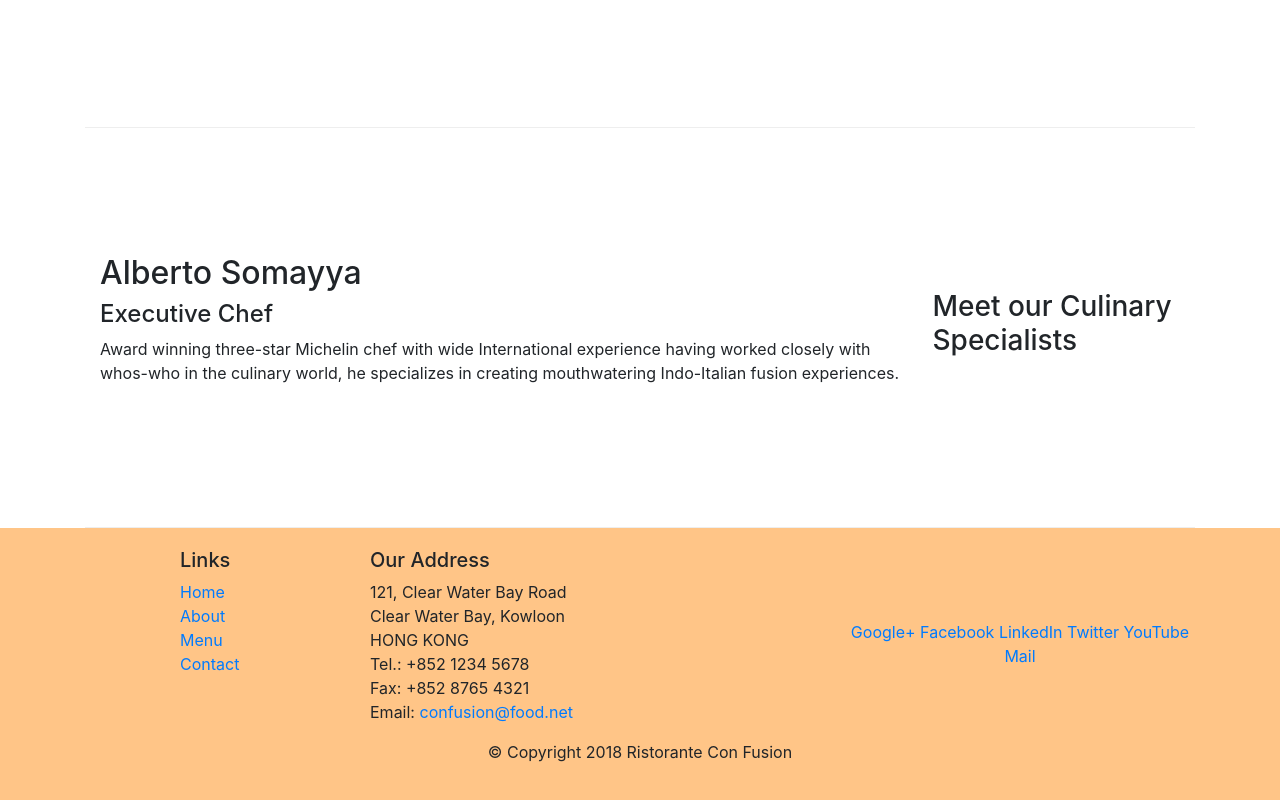
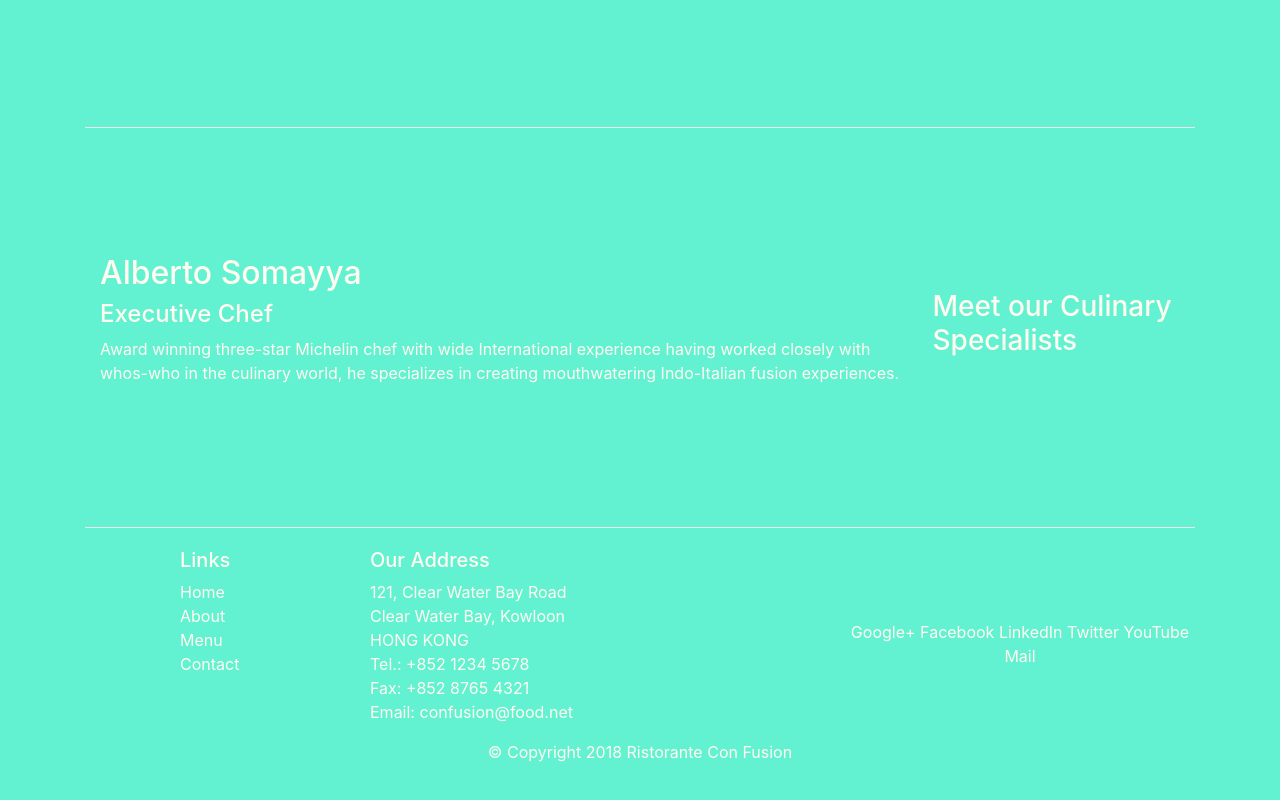
Before and after one commit to Ravgupta20/cousera_bootstrap1, a website: page index.html in a window 1280 px wide. Shown: the part 956-1756 px from the top of the page. Drawn offline with nearby package versions, Linux system fonts and the light colour scheme.

Commit message:
Added coloring.

```diff
--- a/css/styles.css
+++ b/css/styles.css
@@ -8,18 +8,21 @@
 	padding: 50px 0px 50px 0px;
 	border-bottom: 1px ridge;
 	min-height: 400px;
+	background-color: #63f2d1;
+	color: floralwhite;
 }
 
 .footer {
-	background-color: #ffc587;
 	margin: 0px auto;
 	padding: 20px 0px 20px 0px;
+	background-color: #63f2d1;
+	color: floralwhite;
 }
 
 .jumbotron {
 	padding: 70px 30px 70px 30px;
 	margin: 0px auto;
-	background-color: #bdf2ff;
+	background-color: #ffcac4;
 	color: floralwhite;
 }
 
@@ -28,3 +31,12 @@
 	margin: 0px;
 	color: #0f0f0f;
 }
+
+body {
+	background-color: #63f2d1;
+	color: floralwhite;
+}
+
+a {
+	color: floralwhite;
+}
```
